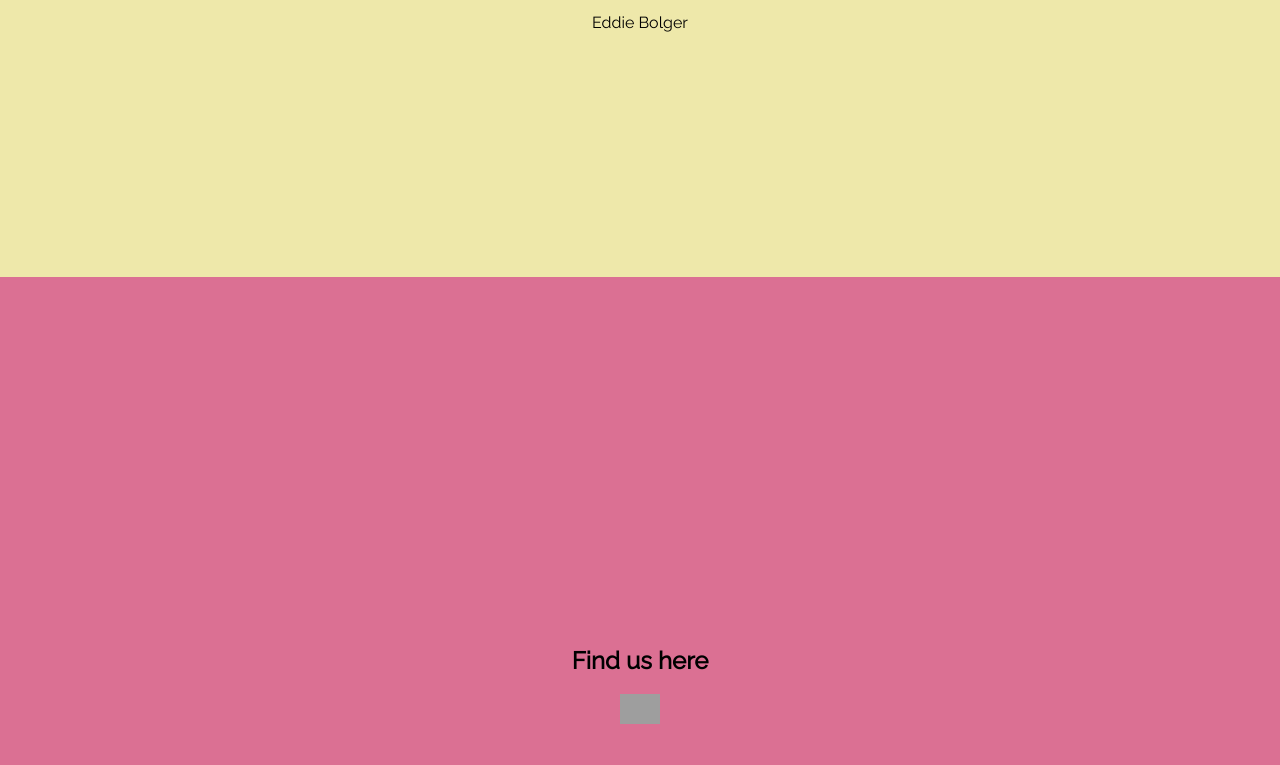
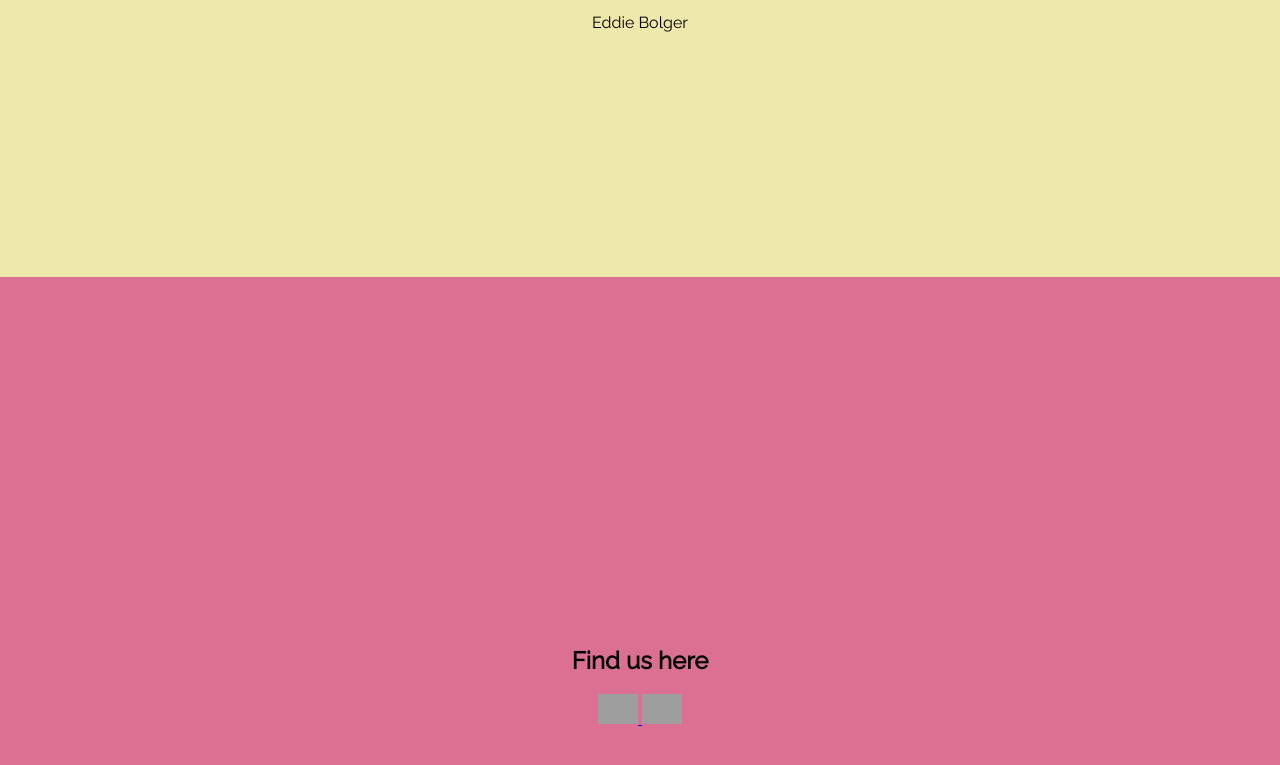
Before and after one commit to theoretischja/Pied-Press, a plain HTML site: page index.html in a window 1280 px wide. Shown: the part 1323-2088 px from the top of the page. Drawn offline with Linux system fonts and the light colour scheme; grey boxes are pictures that could not be loaded.

Commit message:
update github link for theo and add copy template for alex

```diff
--- a/index.html
+++ b/index.html
@@ -40,10 +40,12 @@
     <section id="find-us">
         <h2>Find us here</h2>
         <div id="contact">
-            <a id="contact-theo" href="https://github.com/Em-Steen" target="_blank">
+            <a id="contact-theo" href="https://github.com/theoretischja" target="_blank">
                 <img id="github-img" src="https://upload.wikimedia.org/wikipedia/commons/9/91/Octicons-mark-github.svg" alt="Github Logo">
             </a>
-
+            <a id="contact-alex" href="https://github.com/lascellesabercrombie" target="_blank">
+                <img id="github-img" src="https://upload.wikimedia.org/wikipedia/commons/9/91/Octicons-mark-github.svg" alt="Github Logo">
+            </a>
         </div>
     </section>
 </body>
```
